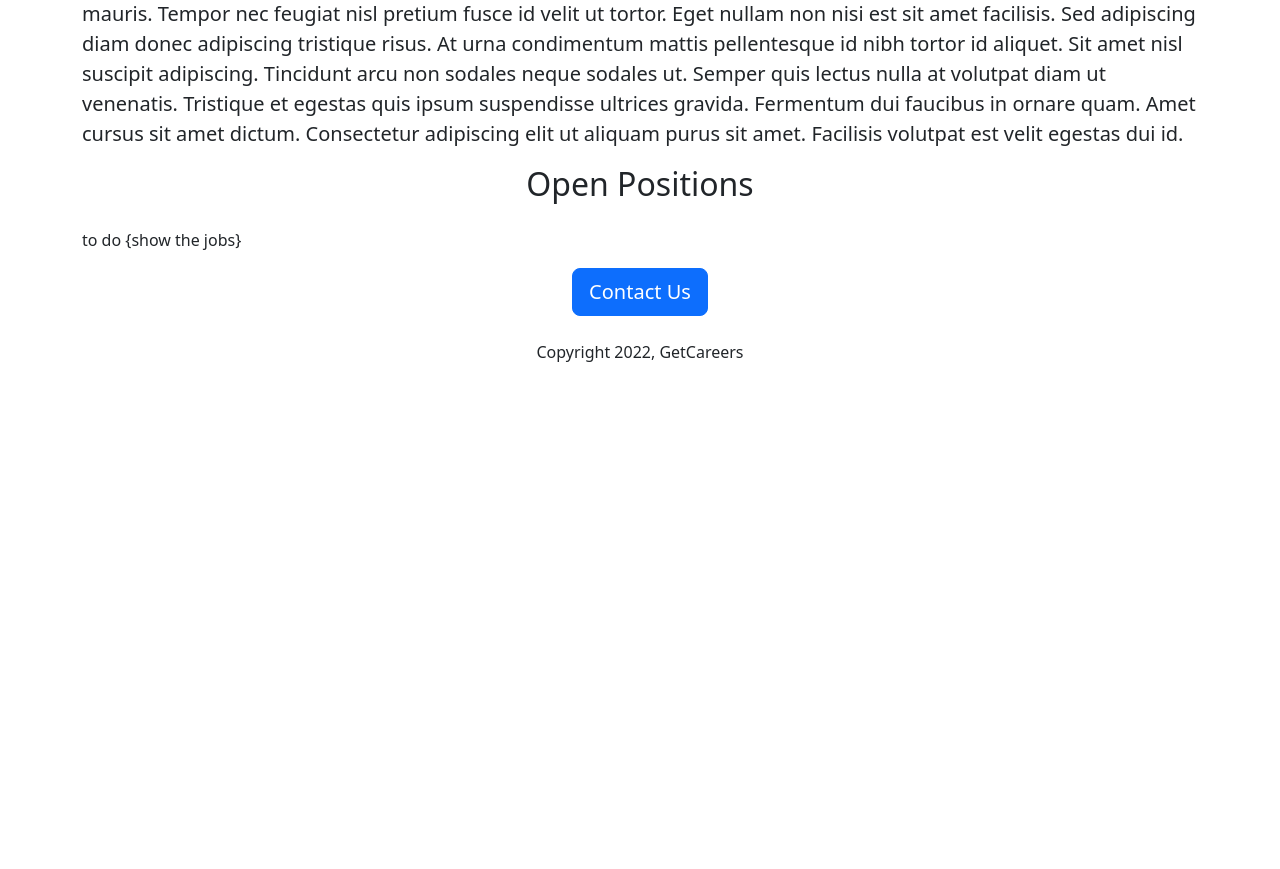
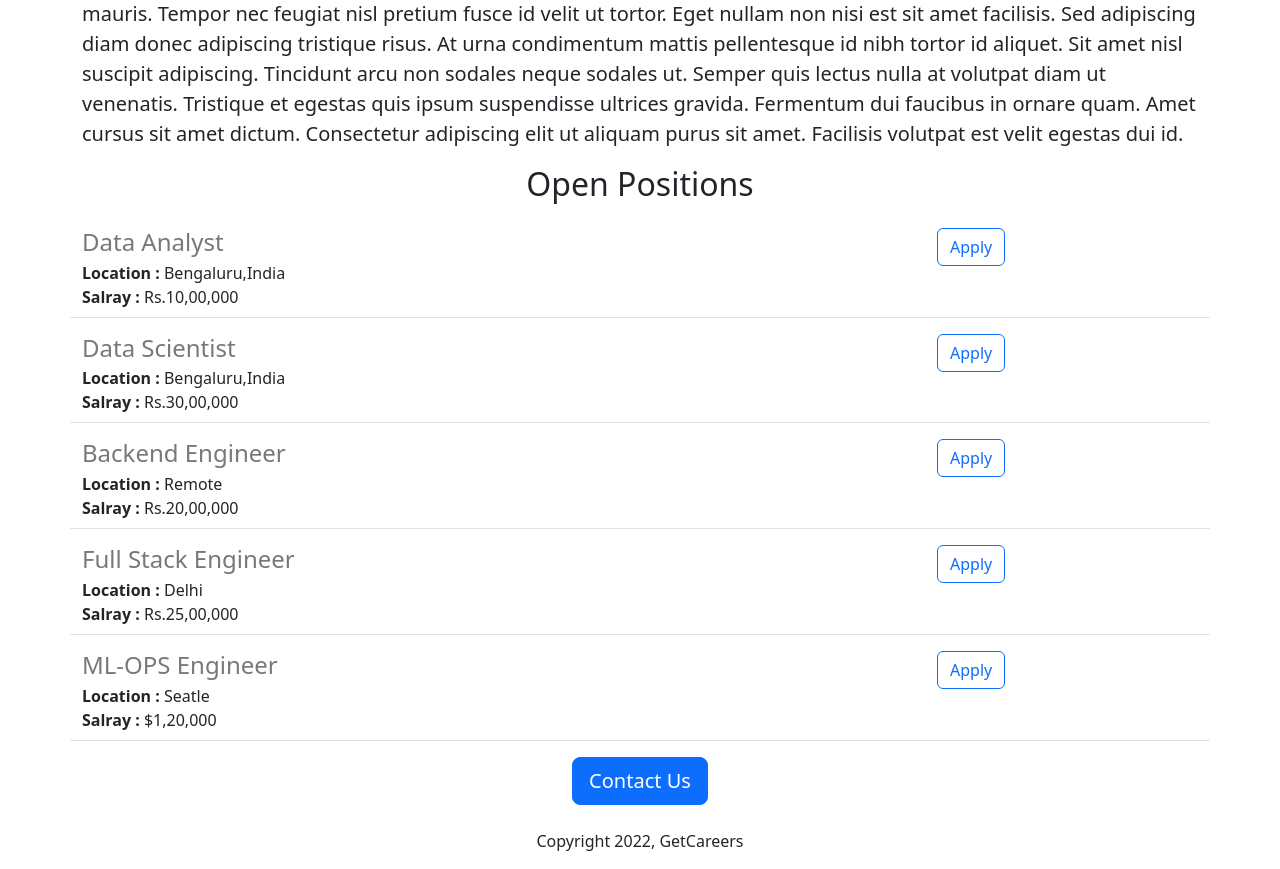
Before and after one commit to Saiteja-203/Careers-website-v2, a Flask app: page / in a window 1280 px wide. Shown: the part 631-1500 px from the top of the page. Before the commit the page ends 993 px from the top, so only its background shows below. Run offline with Flask 2, Linux system fonts and the light colour scheme.

Commit message:
added dynamic data and api route

```diff
--- a/app.py
+++ b/app.py
@@ -1,11 +1,46 @@
-from flask import Flask, render_template
+from flask import Flask, render_template,jsonify
 
 app = Flask(__name__)
-
+JOBS=[
+  {
+    'id':1,
+    'title':'Data Analyst',
+    'location':'Bengaluru,India',
+    'Salary':'Rs.10,00,000'
+  },
+  {
+    'id':2,
+    'title':'Data Scientist',
+    'location':'Bengaluru,India',
+    'Salary':'Rs.30,00,000'
+  },
+  {
+    'id':3,
+    'title':'Backend Engineer',
+    'location':'Remote',
+    'Salary':'Rs.20,00,000'
+  },
+  {
+    'id':4,
+    'title':'Full Stack Engineer',
+    'location':'Delhi',
+    'Salary':'Rs.25,00,000'
+  },
+  {
+    'id':5,
+    'title':'ML-OPS Engineer',
+    'location':'Seatle',
+    'Salary':'$1,20,000'
+  }
+]
 
 @app.route('/')
 def func():
-  return render_template('home.html')
+  return render_template('home.html',
+                         jobs=JOBS,company_name='GET')
+@app.route("/api/jobs")
+def list_jobs():
+  return jsonify(JOBS)
 
 
 if __name__ == "__main__":
--- a/templates/home.html
+++ b/templates/home.html
@@ -23,7 +23,11 @@
 
 Tincidunt arcu non sodales neque sodales ut. Semper quis lectus nulla at volutpat diam ut venenatis. Tristique et egestas quis ipsum suspendisse ultrices gravida. Fermentum dui faucibus in ornare quam. Amet cursus sit amet dictum. Consectetur adipiscing elit ut aliquam purus sit amet. Facilisis volutpat est velit egestas dui id.</p>
   <h2 class="text-center mt-2 mb-4">Open Positions</h2>
-  <p >to do {show the jobs}</p>
+  <div>
+    {% for job in jobs%}
+    {% include 'jobitem.html' %}
+    {% endfor %}
+  </div>
     <div class="text-center">
   <button class="btn btn-primary btn-lg">Contact Us</button>
       <p class="mt-4">Copyright 2022, GetCareers</p>
--- /dev/null
+++ b/templates/jobitem.html
@@ -0,0 +1,16 @@
+<div class="border-bottom row" style="margin-bottom:16px;padding-bottom:8px">
+      <div class="col-9">
+        <h4 style="color:rgb(120,120,120);margin-bottom:4px;">            {{job['title']}}</h4>
+      <div>
+        <b>Location : </b>{{job['location']}}
+      </div>
+      {% if 'Salary' in job %}
+      <div>
+        <b>Salray : </b>{{job['Salary']}}
+      </div>
+      {% endif %}
+      </div>
+  <div class="col-3">
+    <button  type="button" class="btn btn-outline-primary">Apply</button>
+  </div>
+</div>
```
